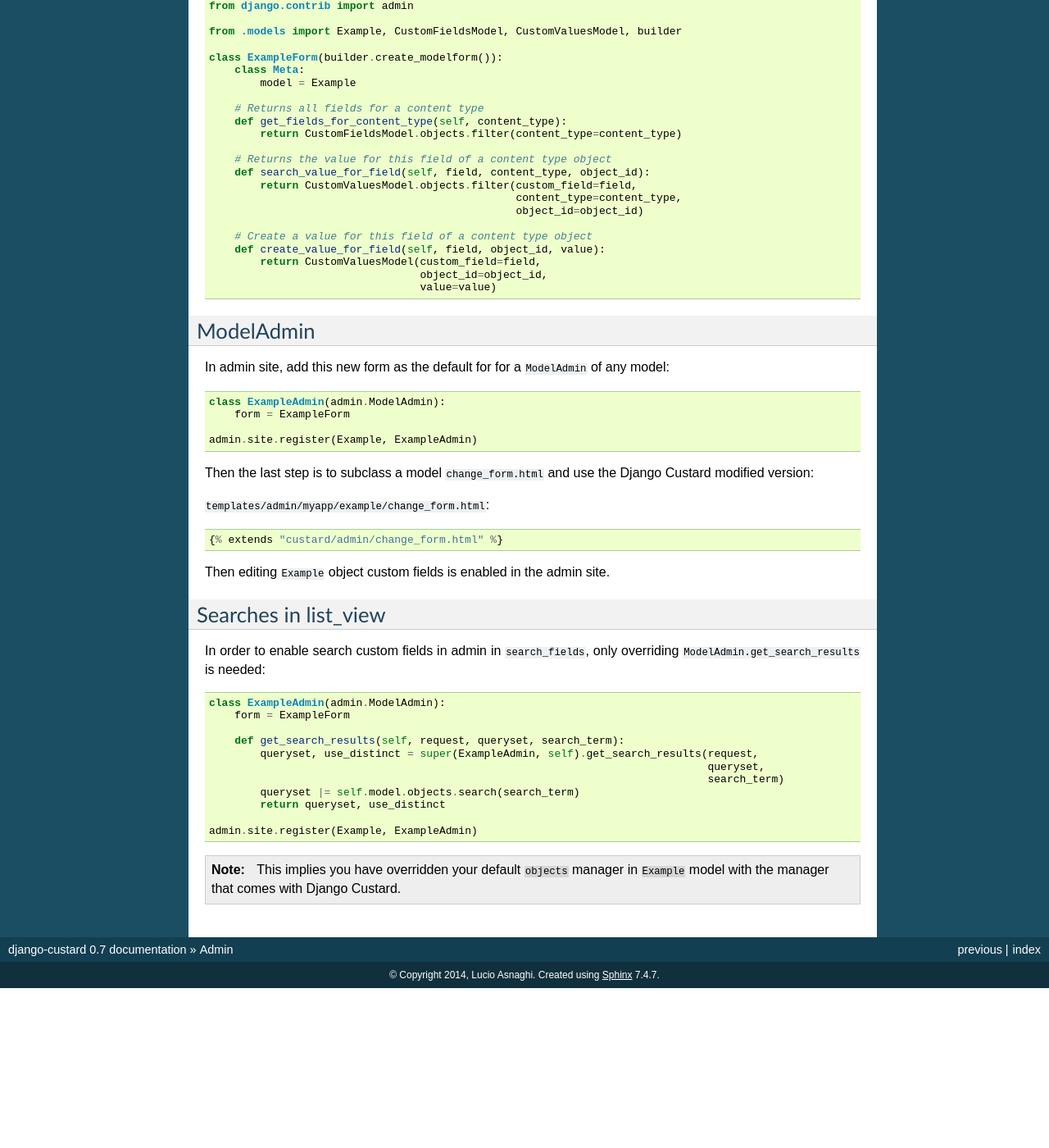
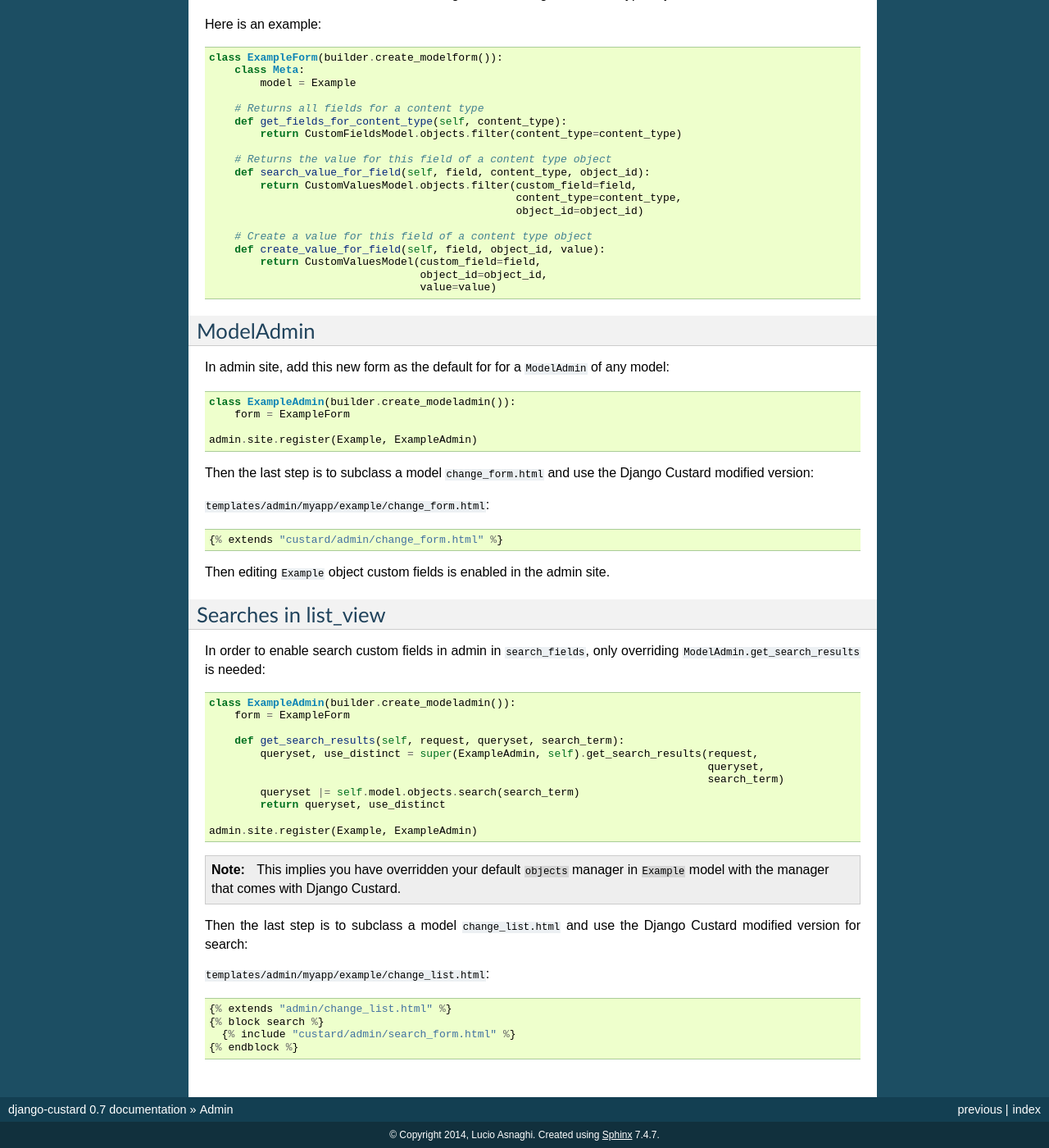
Before and after one commit to kunitoki/django-custard, a Sphinx documentation site: the page built from docs/admin.rst, in a window 1280 px wide and 1400 px high, scrolled down 949 px. Shown: the whole window at 82% size. Built offline with Sphinx 7.4.7, drawn with Linux system fonts in a browser that asks for light colours; before the commit the page ends 2154 px from its top, so only the background shows below that; some of the changed text lies outside the part shown.

Commit message:
- aupdated docs

```diff
--- a/docs/admin.rst
+++ b/docs/admin.rst
@@ -31,6 +31,10 @@
   from .models import Example, CustomFieldsModel, CustomValuesModel, builder
 
   class ExampleForm(builder.create_modelform()):
+      custom_name = 'My Custom Fields'
+      custom_description = 'Edit the Example custom fields here'
+      custom_classes = ''
+
       class Meta:
           model = Example
 
@@ -49,10 +53,6 @@
     This function will create a value of the given field of a given content type object
 
 Here is an example::
-
-  from django.contrib import admin
-
-  from .models import Example, CustomFieldsModel, CustomValuesModel, builder
 
   class ExampleForm(builder.create_modelform()):
       class Meta:
@@ -81,7 +81,7 @@
 In admin site, add this new form as the default for for a ``ModelAdmin`` of any
 model::
 
-  class ExampleAdmin(admin.ModelAdmin):
+  class ExampleAdmin(builder.create_modeladmin()):
       form = ExampleForm
 
   admin.site.register(Example, ExampleAdmin)
@@ -104,7 +104,7 @@
 In order to enable search custom fields in admin in ``search_fields``, only
 overriding ``ModelAdmin.get_search_results`` is needed::
 
-  class ExampleAdmin(admin.ModelAdmin):
+  class ExampleAdmin(builder.create_modeladmin()):
       form = ExampleForm
 
       def get_search_results(self, request, queryset, search_term):
@@ -120,3 +120,14 @@
 .. note::
     This implies you have overridden your default ``objects`` manager in ``Example`` model
     with the manager that comes with Django Custard.
+
+
+Then the last step is to subclass a model ``change_list.html`` and use the
+Django Custard modified version for search:
+
+``templates/admin/myapp/example/change_list.html``::
+
+  {% extends "admin/change_list.html" %}
+  {% block search %}
+    {% include "custard/admin/search_form.html" %}
+  {% endblock %}
```
Also changed, not shown: 1 other file.
